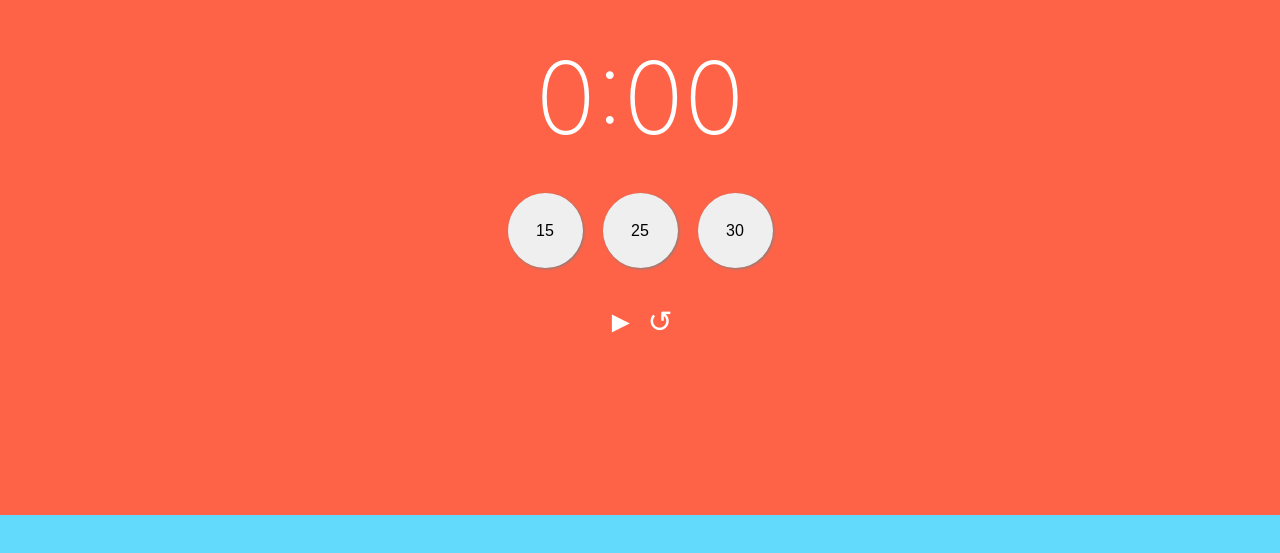
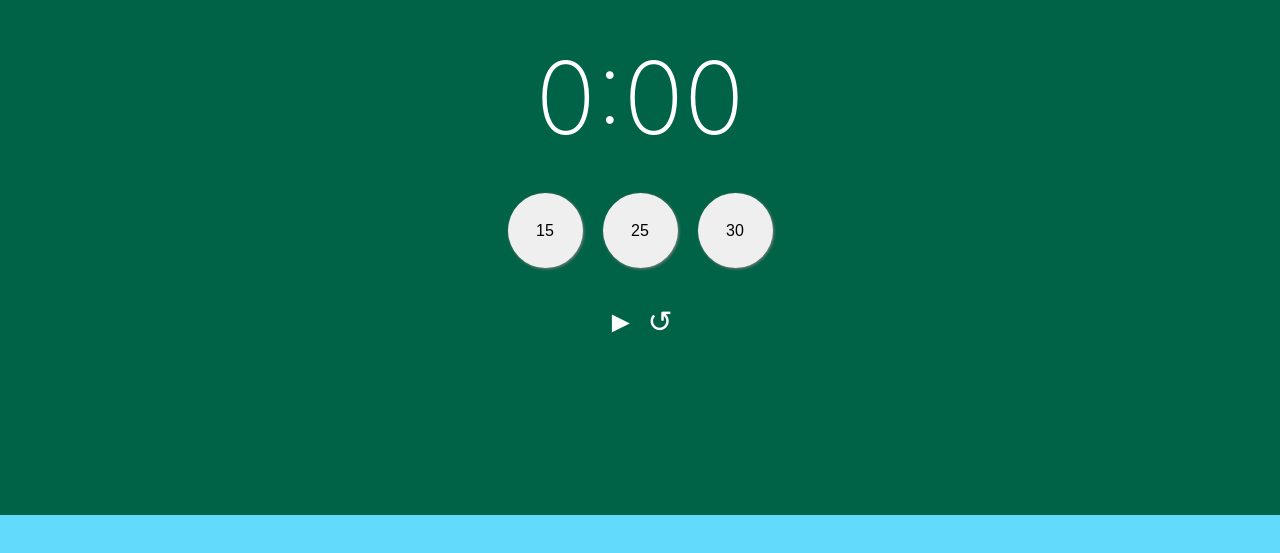
Before and after one commit to Rakeshpatel87p/react-timerOrg, a React (Create React App) app: page / in a window 1280 px wide. Shown: the part 205-758 px from the top of the page. Built offline with nearby package versions, Linux system fonts and the light colour scheme.

Commit message:
countdown time ratio added

```diff
--- a/src/App.js
+++ b/src/App.js
@@ -20,6 +20,7 @@ class App extends Component {
     this.clearTimer = this.clearTimer.bind(this);
     this.pauseTimer = this.pauseTimer.bind(this);
     this.toggleInput = this.toggleInput.bind(this);
+    this.bckgrdColorEffect = this.bckgrdColorEffect.bind(this);
   }
 
   startTimer(mins) {
@@ -42,10 +43,8 @@ class App extends Component {
   }
 
   handleSubmit(event) {
-    //console.log(time);
     event.preventDefault();
     let mins = event.target.value * 60 || this.state.secondsRemaining;
-    console.log(event);
     if (mins > 0) {
       this.setState({secondsRemaining: mins, intervalId: undefined, inputToggle: false});
       this.startTimer(mins);
@@ -72,9 +71,17 @@ class App extends Component {
     clearInterval(this.props.intervalId);
   }
 
+  bckgrdColorEffect() {
+    //(secondsRemaining / countdownTime) * 249 - 249
+    const countdownTime = 15 * 60;
+    const ratio = 249 - (((countdownTime - this.state.secondsRemaining + 1) / countdownTime) * 249);
+    console.log(ratio);
+    return {background: `rgb(${ratio}, 98, 71)`}
+  }
+
   render() {
     return (
-      <div className="App" style={{background: "rgb(255, 99, 71)"}}>
+      <div className="App" style={this.bckgrdColorEffect()}>
         <TimerHeader toggleInput={this.toggleInput} intervalId={this.state.intervalId} inputToggle={this.state.inputToggle} secondsRemaining={this.state.secondsRemaining} handleChange={this.handleChange} handleSubmit={this.handleSubmit}/>
         <div className="presetTimerBtns">
           {this.quickTimers.map((time, i) =>
```
